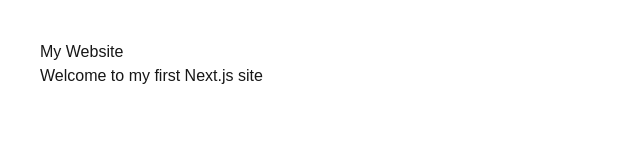
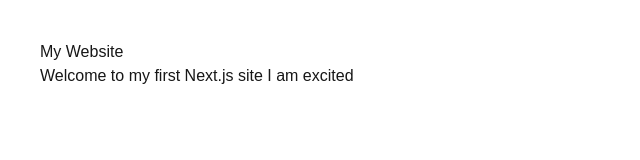
Before and after one commit to jameshatherley/my-website, a Next.js app: page / in a window 1280 px wide. Shown: the top 160 px of the page, without its empty margins (0-640 px from the left). Built offline with nearby package versions, Linux system fonts and the light colour scheme.

Commit message:
update website

```diff
--- a/app/page.tsx
+++ b/app/page.tsx
@@ -2,7 +2,7 @@ export default function Home() {
   return (
     <main style={{ padding: 40 }}>
       <h1>My Website</h1>
-      <p>Welcome to my first Next.js site</p>
+      <p>Welcome to my first Next.js site I am excited</p>
     </main>
   );
 }
```
